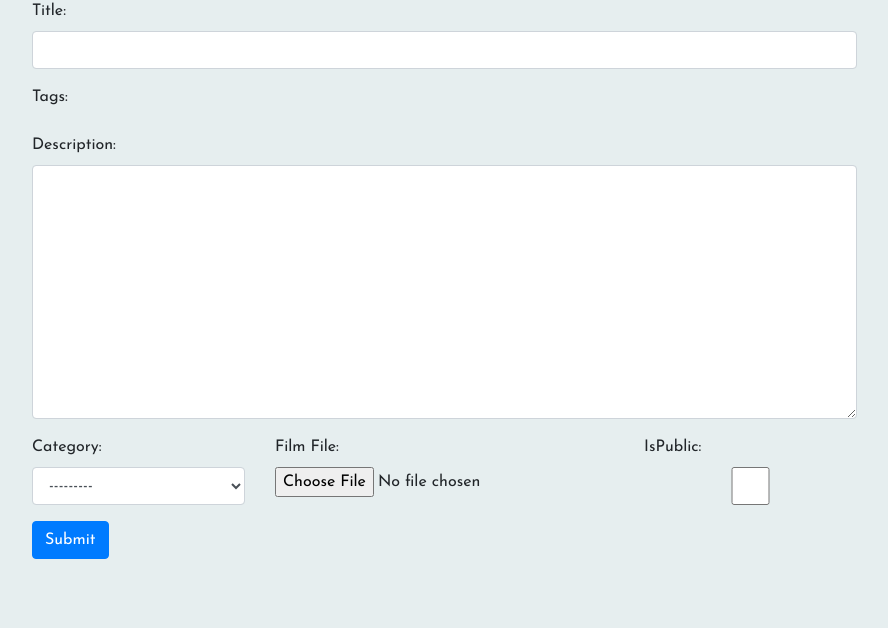
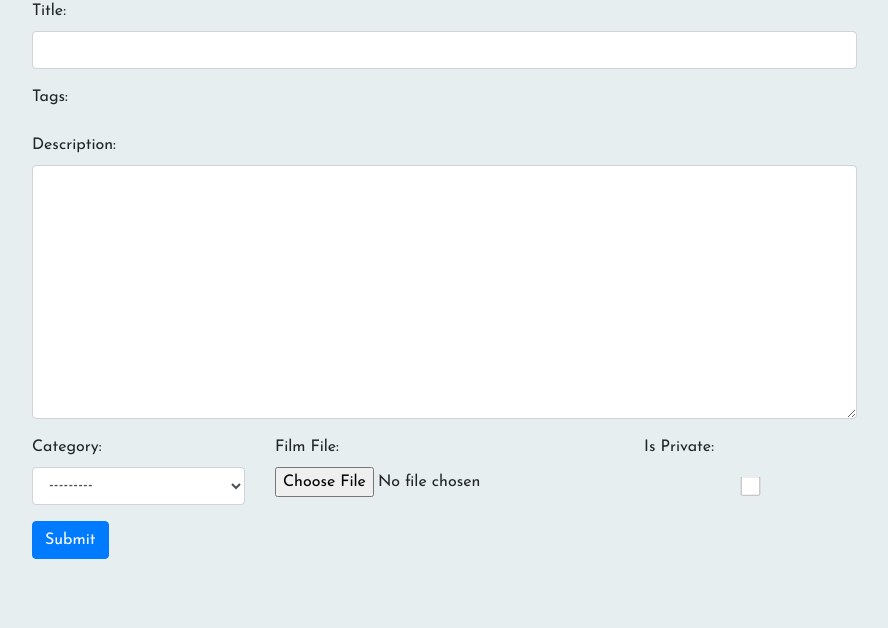
Before and after one commit to tomekmatuszewski/Filmbook, a Django app: page /add-film in a window 1280 px wide. Shown: the part 116-744 px from the top of the page, without its empty margins (53-941 px from the left). Run offline with Django 3.2, Linux system fonts and the light colour scheme; the visitor is signed in with stand-in values (Sample User, id 1); data that the repository does not hold is empty; parts of the project's set-up code (start-up, migrations or seed data) failed here and were passed over; some libraries are stand-ins or nearby versions.

Commit message:
changes inPublic -> inPrivate field

```diff
--- a/films/filters/film_filter.py
+++ b/films/filters/film_filter.py
@@ -37,13 +37,12 @@ class FilmFilter(django_filters.FilterSet):
         widget=RangeWidget(attrs={"class": "textinput textInput form-control"}),
     )
 
-    isPublic = django_filters.BooleanFilter(label="Is Public", field_name="isPublic",
+    isPrivate = django_filters.BooleanFilter(label="Is Private", field_name="isPrivate",
                                             widget=CheckboxInput)
 
     class Meta:
         model = Film
-        fields = ["title", "category", "rating", "isPublic"]
-
+        fields = ["title", "category", "rating", "isPrivate"]
 
     @staticmethod
     def filter_by_order_date(queryset, name, value):
--- a/films/forms/film.py
+++ b/films/forms/film.py
@@ -1,5 +1,5 @@
 from django.core.exceptions import ValidationError
-from django.forms import DecimalField, FileField, ModelForm
+from django.forms import FileField, ModelForm
 from django.utils.text import slugify
 
 from films.models import Film
--- a/films/models/film_model.py
+++ b/films/models/film_model.py
@@ -17,7 +17,7 @@ class Category(models.Model):
 class Film(models.Model):
     title = models.CharField(max_length=250)
     description = models.TextField(max_length=500)
-    isPublic = models.BooleanField()
+    isPrivate = models.BooleanField()
     publication_date = models.DateField(default=timezone.now)
     rating = models.DecimalField(max_digits=3, decimal_places=1, blank=True, null=True)
     video = models.FileField(upload_to="videos", blank=True)
--- a/films/static/films/css/films.css
+++ b/films/static/films/css/films.css
@@ -6,7 +6,6 @@
 .article-img{
     width: 50px;
     height: 50px;
-
 }
 
 article .article-date{
@@ -25,12 +24,12 @@ article .article-description{
     text-justify: inter-word;
 }
 
-article .article-author a{
+article a{
     text-decoration: none;
     color: #405F63;
 }
 
-article .article-author a:hover{
+article a:hover{
     color: crimson;
 }
 
@@ -42,7 +41,15 @@ article .article-author a:hover{
 }
 
 /*book-form*/
+#form-book input[type=checkbox]{
+    transform: scale(0.5);
 
+
+}
+
+#form-book .label-checkbox{
+
+}
 
 /*filters*/
 
@@ -65,11 +72,11 @@ article .article-author a:hover{
     margin-left: 12px;
 }
 
-#div_id_isPublic input{
+#div_id_isPrivate input{
     margin-top: 15px;
 }
 
-#div_id_isPublic label{
+#div_id_isPrivate label{
     margin-left: 15px;
 }
 
--- a/films/templates/films/film_detail.html
+++ b/films/templates/films/film_detail.html
@@ -51,7 +51,7 @@
     {% else %}
         <hr>
 
-        {% if film.isPublic %}
+        {% if not film.isPrivate %}
 
             <article class="film-content">
 
--- a/films/templates/films/film_form.html
+++ b/films/templates/films/film_form.html
@@ -38,9 +38,9 @@
            </div>
            <div class="col">
              <div class="form-group">
-               {{ form.isPublic.errors }}
-               <label for="{{ form.isPublic.id_for_label }}">IsPublic:</label>
-               {{ form.isPublic }}
+               {{ form.isPrivate.errors }}
+               <label class="label-checkbox" for="{{ form.isPrivate.id_for_label }}">Is Private:</label>
+               {{ form.isPrivate }}
              </div>
            </div>
 
--- a/films/templates/films/home.html
+++ b/films/templates/films/home.html
@@ -17,7 +17,7 @@
                                 </div>
 
                                 <hr>
-                                <p>{{ film.title }}</p>
+                                <a class="article-title" href="{% url 'film-detail' film.slug %}">{{ film.title }}</a>
                                 <video controls="controls" preload="metadata">
                                     <source src="{{ film.video.url }}" type="video/mp4">
                                 </video>
@@ -26,7 +26,7 @@
                     </article>
                 {% endfor %}
             {% else %}
-                {% if film.isPublic %}
+                {% if not film.isPrivate %}
                     <hr>
                     {% for film in paginated_filter %}
                         <article class="film-content">
```
Also changed, not shown: films/migrations/0007_auto_20210123_1348.py (added).
